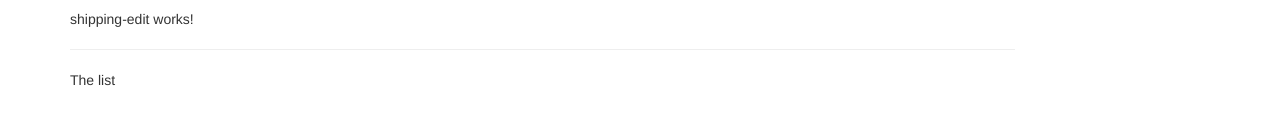
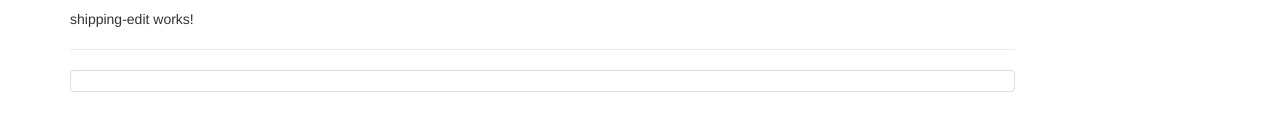
Before and after one commit to JuliaChenJing/Angular_Demos, an Angular app in the folder Angular5/shopping-app/: page / in a window 1280 px wide. Shown: the part 340-470 px from the top of the page. Built offline with nearby package versions, Linux system fonts and the light colour scheme.

Commit message:
50 working on the shopping list component

```diff
--- a/Angular5/shopping-app/src/app/shopping-list/shopping-list.component.html
+++ b/Angular5/shopping-app/src/app/shopping-list/shopping-list.component.html
@@ -2,6 +2,9 @@
   <div class="col-xs-10">
     <app-shipping-edit></app-shipping-edit>
     <hr>
-    <p> The list</p>
+    <ul class="list-group">
+      <a class="list-group-item" style="cursor:pointer">
+      </a>
+    </ul>
   </div>
 </div>
--- a/Angular5/shopping-app/src/app/shopping-list/shopping-list.component.ts
+++ b/Angular5/shopping-app/src/app/shopping-list/shopping-list.component.ts
@@ -7,6 +7,8 @@ import { Component, OnInit } from '@angular/core';
 })
 export class ShoppingListComponent implements OnInit {
 
+  ingredients = [];
+
   constructor() { }
 
   ngOnInit() {
```
